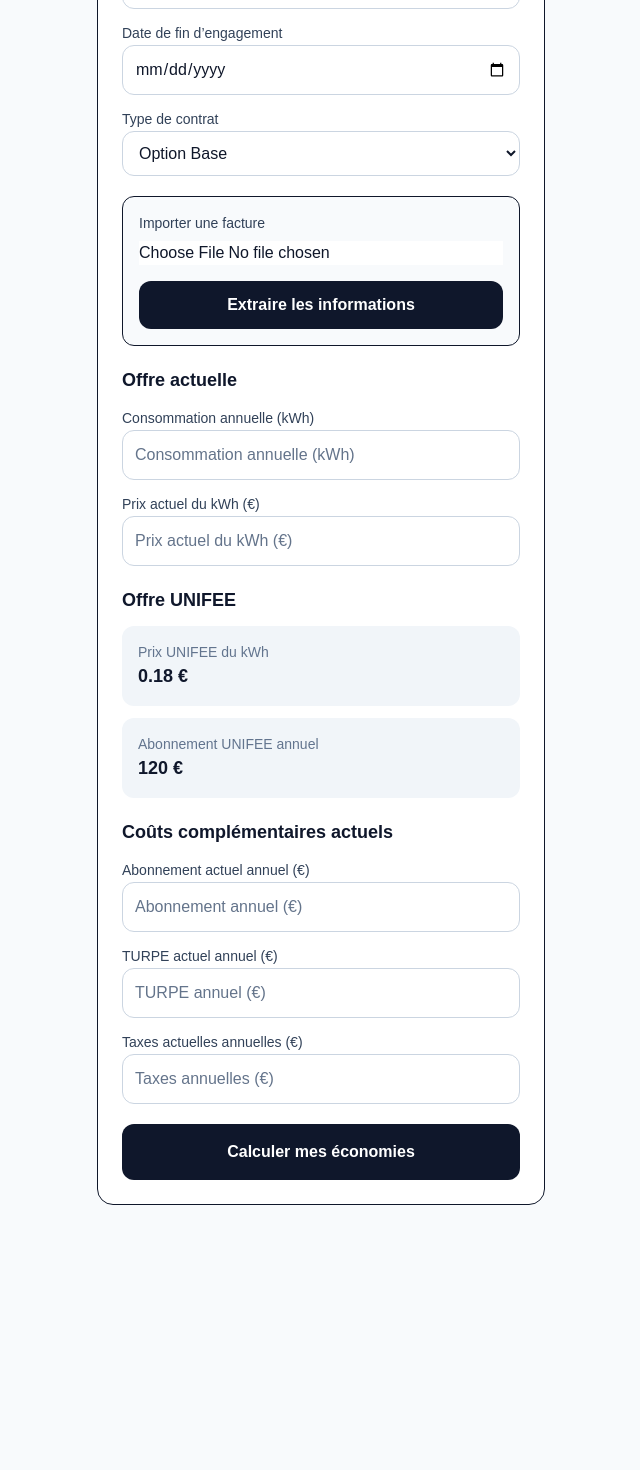
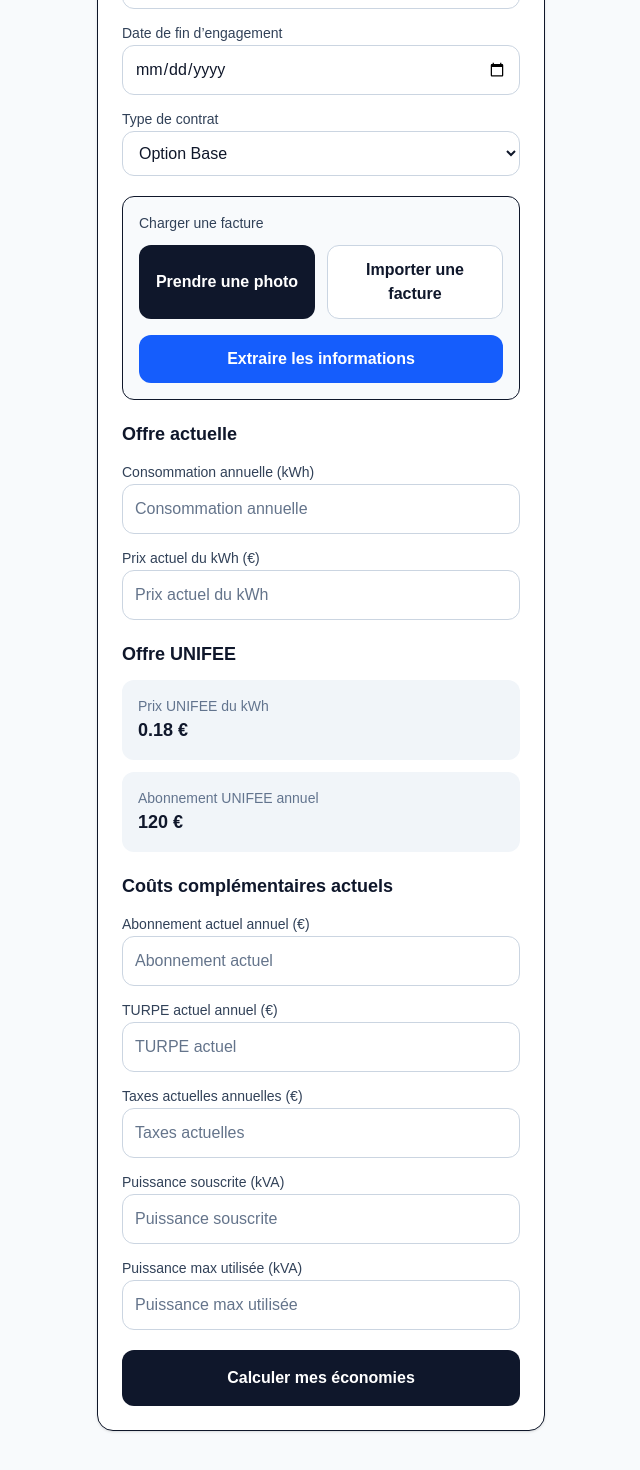
Before and after one commit to Marchalthomas-creator/Unifee-v3-, a Next.js app: page /simulation-electricite in a window 1280 px wide. Shown: the part 402-1872 px from the top of the page, without its empty margins (319-959 px from the left). Before the commit the page ends 1647 px from the top, so only its background shows below. Built offline with nearby package versions, Linux system fonts and the light colour scheme.

Commit message:
ultra pro electricity page

```diff
--- a/app/simulation-electricite/page.tsx
+++ b/app/simulation-electricite/page.tsx
@@ -1,7 +1,8 @@
 "use client";
 
-import { useEffect, useState } from "react";
+import { useEffect, useRef, useState } from "react";
 import { useRouter } from "next/navigation";
+import { jsPDF } from "jspdf";
 
 function genererId() {
   return `${Date.now()}-${Math.floor(Math.random() * 1000000)}`;
@@ -9,6 +10,9 @@ function genererId() {
 
 export default function SimulationElectricitePage() {
   const router = useRouter();
+
+  const photoInputRef = useRef<HTMLInputElement | null>(null);
+  const fileInputRef = useRef<HTMLInputElement | null>(null);
 
   const [nomClient, setNomClient] = useState("");
   const [ville, setVille] = useState("");
@@ -22,13 +26,14 @@ export default function SimulationElectricitePage() {
 
   const [prixHP, setPrixHP] = useState("");
   const [consoHP, setConsoHP] = useState("");
-
   const [prixHC, setPrixHC] = useState("");
   const [consoHC, setConsoHC] = useState("");
 
   const [abonnement, setAbonnement] = useState("");
   const [turpe, setTurpe] = useState("");
   const [taxes, setTaxes] = useState("");
+  const [puissanceSouscrite, setPuissanceSouscrite] = useState("");
+  const [puissanceMax, setPuissanceMax] = useState("");
 
   const [facture, setFacture] = useState<File | null>(null);
   const [messageExtraction, setMessageExtraction] = useState("");
@@ -58,14 +63,20 @@ export default function SimulationElectricitePage() {
     }
   }, []);
 
+  function gererSelectionFacture(file: File | null) {
+    if (!file) return;
+    setFacture(file);
+    setMessageExtraction("");
+  }
+
   function extraireFacture() {
     if (!facture) {
-      setMessageExtraction("Veuillez d’abord importer une facture.");
+      setMessageExtraction("Veuillez d’abord charger une photo ou une facture.");
       return;
     }
 
     setMessageExtraction(
-      `Facture prête à être analysée : ${facture.name}. La vraie extraction IA sera ajoutée à l’étape suivante.`
+      `Facture chargée : ${facture.name}. Le bouton est prêt pour la future extraction automatique OCR/IA.`
     );
   }
 
@@ -122,8 +133,54 @@ export default function SimulationElectricitePage() {
     setPourcentage(reduction);
   }
 
+  function genererPDF() {
+    if (
+      economieAnnuelle === null ||
+      coutActuel === null ||
+      coutUnifee === null
+    ) {
+      return;
+    }
+
+    const doc = new jsPDF();
+
+    doc.setFontSize(20);
+    doc.text("UNIFEE - Simulation Électricité", 20, 20);
+
+    doc.setFontSize(11);
+    doc.text(`Client : ${nomClient || "-"}`, 20, 35);
+    doc.text(`Ville : ${ville || "-"}`, 20, 43);
+    doc.text(`Fournisseur : ${fournisseur || "-"}`, 20, 51);
+    doc.text(`Type de contrat : ${typeContrat === "base" ? "Option Base" : "Heures Pleines / Heures Creuses"}`, 20, 59);
+
+    doc.setFontSize(14);
+    doc.text("Résultat de la simulation", 20, 75);
+
+    doc.setFontSize(12);
+    doc.text(`Coût actuel annuel : ${coutActuel.toFixed(0)} €`, 20, 88);
+    doc.text(`Coût annuel avec UNIFEE : ${coutUnifee.toFixed(0)} €`, 20, 96);
+    doc.text(`Économie annuelle : ${economieAnnuelle.toFixed(0)} €`, 20, 108);
+    doc.text(`Économie mensuelle : ${economieMensuelle?.toFixed(0)} €`, 20, 116);
+    doc.text(`Réduction estimée : ${pourcentage?.toFixed(1)} %`, 20, 124);
+
+    doc.setFontSize(12);
+    doc.setTextColor(0, 128, 0);
+    doc.text(
+      `En passant chez UNIFEE, vous économisez environ ${economieAnnuelle.toFixed(0)} € par an.`,
+      20,
+      140
+    );
+
+    doc.setTextColor(0, 0, 0);
+    doc.save(`simulation-electricite-${nomClient || "client"}.pdf`);
+  }
+
   function enregistrerSimulation() {
-    if (economieAnnuelle === null || coutActuel === null || coutUnifee === null) {
+    if (
+      economieAnnuelle === null ||
+      coutActuel === null ||
+      coutUnifee === null
+    ) {
       return;
     }
 
@@ -148,6 +205,8 @@ export default function SimulationElectricitePage() {
       abonnement,
       turpe,
       taxes,
+      puissanceSouscrite,
+      puissanceMax,
       prixUnifee,
       aboUnifee,
       prixUnifeeHP,
@@ -173,48 +232,42 @@ export default function SimulationElectricitePage() {
           Simulation Électricité
         </h1>
 
-        <div className="space-y-5 rounded-2xl border bg-white p-6">
+        <div className="space-y-5 rounded-2xl border bg-white p-6 shadow-sm">
           <div className="space-y-3">
             <h2 className="text-lg font-semibold text-slate-900">
               Informations client
             </h2>
 
             <div className="space-y-2">
-              <label className="text-sm font-medium text-slate-700">
-                Nom du client
-              </label>
+              <label className="text-sm font-medium text-slate-700">Nom du client</label>
               <input
                 type="text"
-                placeholder="Nom du client"
                 value={nomClient}
                 onChange={(e) => setNomClient(e.target.value)}
                 className="w-full rounded-xl border p-3"
+                placeholder="Nom du client"
               />
             </div>
 
             <div className="space-y-2">
-              <label className="text-sm font-medium text-slate-700">
-                Ville
-              </label>
+              <label className="text-sm font-medium text-slate-700">Ville</label>
               <input
                 type="text"
-                placeholder="Ville"
                 value={ville}
                 onChange={(e) => setVille(e.target.value)}
                 className="w-full rounded-xl border p-3"
+                placeholder="Ville"
               />
             </div>
 
             <div className="space-y-2">
-              <label className="text-sm font-medium text-slate-700">
-                Fournisseur actuel
-              </label>
+              <label className="text-sm font-medium text-slate-700">Fournisseur actuel</label>
               <input
                 type="text"
-                placeholder="Nom du fournisseur"
                 value={fournisseur}
                 onChange={(e) => setFournisseur(e.target.value)}
                 className="w-full rounded-xl border p-3"
+                placeholder="Nom du fournisseur"
               />
             </div>
 
@@ -231,9 +284,7 @@ export default function SimulationElectricitePage() {
             </div>
 
             <div className="space-y-2">
-              <label className="text-sm font-medium text-slate-700">
-                Type de contrat
-              </label>
+              <label className="text-sm font-medium text-slate-700">Type de contrat</label>
               <select
                 value={typeContrat}
                 onChange={(e) => setTypeContrat(e.target.value)}
@@ -246,31 +297,55 @@ export default function SimulationElectricitePage() {
           </div>
 
           <div className="rounded-xl border bg-slate-50 p-4">
-            <label className="mb-2 block text-sm font-medium text-slate-700">
+            <p className="mb-3 text-sm font-medium text-slate-700">
+              Charger une facture
+            </p>
+
+            <div className="grid grid-cols-2 gap-3">
+              <button
+                type="button"
+                onClick={() => photoInputRef.current?.click()}
+                className="rounded-xl bg-slate-900 p-3 font-semibold text-white transition hover:bg-slate-800"
+              >
+                Prendre une photo
+              </button>
+
+              <button
+                type="button"
+                onClick={() => fileInputRef.current?.click()}
+                className="rounded-xl border border-slate-300 bg-white p-3 font-semibold text-slate-900 transition hover:bg-slate-50"
+              >
                 Importer une facture
-            </label>
+              </button>
+            </div>
 
             <input
+              ref={photoInputRef}
+              type="file"
+              accept="image/*"
+              capture="environment"
+              className="hidden"
+              onChange={(e) => gererSelectionFacture(e.target.files?.[0] || null)}
+            />
+
+            <input
+              ref={fileInputRef}
               type="file"
               accept="image/*,.pdf"
-              onChange={(e) => {
-                if (e.target.files && e.target.files[0]) {
-                  setFacture(e.target.files[0]);
-                  setMessageExtraction("");
-                }
-              }}
-              className="w-full"
+              className="hidden"
+              onChange={(e) => gererSelectionFacture(e.target.files?.[0] || null)}
             />
 
             {facture && (
-              <p className="mt-2 text-sm text-green-600">
+              <p className="mt-3 text-sm text-green-600">
                 Fichier sélectionné : {facture.name}
               </p>
             )}
 
             <button
+              type="button"
               onClick={extraireFacture}
-              className="mt-4 w-full rounded-xl bg-slate-900 p-3 font-semibold text-white transition hover:bg-slate-800"
+              className="mt-4 w-full rounded-xl bg-blue-600 p-3 font-semibold text-white transition hover:bg-blue-700"
             >
               Extraire les informations
             </button>
@@ -283,9 +358,7 @@ export default function SimulationElectricitePage() {
           {typeContrat === "base" && (
             <>
               <div className="space-y-3">
-                <h2 className="text-lg font-semibold text-slate-900">
-                  Offre actuelle
-                </h2>
+                <h2 className="text-lg font-semibold text-slate-900">Offre actuelle</h2>
 
                 <div className="space-y-2">
                   <label className="text-sm font-medium text-slate-700">
@@ -293,10 +366,10 @@ export default function SimulationElectricitePage() {
                   </label>
                   <input
                     type="number"
-                    placeholder="Consommation annuelle (kWh)"
                     value={consommation}
                     onChange={(e) => setConsommation(e.target.value)}
                     className="w-full rounded-xl border p-3"
+                    placeholder="Consommation annuelle"
                   />
                 </div>
 
@@ -306,33 +379,25 @@ export default function SimulationElectricitePage() {
                   </label>
                   <input
                     type="number"
-                    placeholder="Prix actuel du kWh (€)"
                     value={prixKwh}
                     onChange={(e) => setPrixKwh(e.target.value)}
                     className="w-full rounded-xl border p-3"
+                    placeholder="Prix actuel du kWh"
                   />
                 </div>
               </div>
 
               <div className="space-y-3">
-                <h2 className="text-lg font-semibold text-slate-900">
-                  Offre UNIFEE
-                </h2>
+                <h2 className="text-lg font-semibold text-slate-900">Offre UNIFEE</h2>
 
                 <div className="rounded-xl bg-slate-100 p-4">
                   <p className="text-sm text-slate-500">Prix UNIFEE du kWh</p>
-                  <p className="text-lg font-semibold text-slate-900">
-                    {prixUnifee} €
-                  </p>
+                  <p className="text-lg font-semibold text-slate-900">{prixUnifee} €</p>
                 </div>
 
                 <div className="rounded-xl bg-slate-100 p-4">
-                  <p className="text-sm text-slate-500">
-                    Abonnement UNIFEE annuel
-                  </p>
-                  <p className="text-lg font-semibold text-slate-900">
-                    {aboUnifee} €
-                  </p>
+                  <p className="text-sm text-slate-500">Abonnement UNIFEE annuel</p>
+                  <p className="text-lg font-semibold text-slate-900">{aboUnifee} €</p>
                 </div>
               </div>
             </>
@@ -341,9 +406,7 @@ export default function SimulationElectricitePage() {
           {typeContrat === "hc-hp" && (
             <>
               <div className="space-y-3">
-                <h2 className="text-lg font-semibold text-slate-900">
-                  Offre actuelle
-                </h2>
+                <h2 className="text-lg font-semibold text-slate-900">Offre actuelle</h2>
 
                 <div className="space-y-2">
                   <label className="text-sm font-medium text-slate-700">
@@ -351,10 +414,10 @@ export default function SimulationElectricitePage() {
                   </label>
                   <input
                     type="number"
-                    placeholder="Prix kWh heure pleine (€)"
                     value={prixHP}
                     onChange={(e) => setPrixHP(e.target.value)}
                     className="w-full rounded-xl border p-3"
+                    placeholder="Prix HP"
                   />
                 </div>
 
@@ -364,10 +427,10 @@ export default function SimulationElectricitePage() {
                   </label>
                   <input
                     type="number"
-                    placeholder="Consommation heure pleine (kWh)"
                     value={consoHP}
                     onChange={(e) => setConsoHP(e.target.value)}
                     className="w-full rounded-xl border p-3"
+                    placeholder="Consommation HP"
                   />
                 </div>
 
@@ -377,10 +440,10 @@ export default function SimulationElectricitePage() {
                   </label>
                   <input
                     type="number"
-                    placeholder="Prix kWh heure creuse (€)"
                     value={prixHC}
                     onChange={(e) => setPrixHC(e.target.value)}
                     className="w-full rounded-xl border p-3"
+                    placeholder="Prix HC"
                   />
                 </div>
 
@@ -390,17 +453,17 @@ export default function SimulationElectricitePage() {
                   </label>
                   <input
                     type="number"
-                    placeholder="Consommation heure creuse (kWh)"
                     value={consoHC}
                     onChange={(e) => setConsoHC(e.target.value)}
                     className="w-full rounded-xl border p-3"
+                    placeholder="Consommation HC"
                   />
                 </div>
 
                 {prixMoyenActuel !== null && (
                   <div className="rounded-xl bg-slate-100 p-4">
                     <p className="text-sm text-slate-500">Prix moyen actuel</p>
-                    <p className="font-semibold text-slate-900">
+                    <p className="text-lg font-semibold text-slate-900">
                       {prixMoyenActuel.toFixed(4)} €/kWh
                     </p>
                   </div>
@@ -408,31 +471,21 @@ export default function SimulationElectricitePage() {
               </div>
 
               <div className="space-y-3">
-                <h2 className="text-lg font-semibold text-slate-900">
-                  Offre UNIFEE
-                </h2>
+                <h2 className="text-lg font-semibold text-slate-900">Offre UNIFEE</h2>
 
                 <div className="rounded-xl bg-slate-100 p-4">
                   <p className="text-sm text-slate-500">Prix UNIFEE heure pleine</p>
-                  <p className="text-lg font-semibold text-slate-900">
-                    {prixUnifeeHP} €
-                  </p>
+                  <p className="text-lg font-semibold text-slate-900">{prixUnifeeHP} €</p>
                 </div>
 
                 <div className="rounded-xl bg-slate-100 p-4">
                   <p className="text-sm text-slate-500">Prix UNIFEE heure creuse</p>
-                  <p className="text-lg font-semibold text-slate-900">
-                    {prixUnifeeHC} €
-                  </p>
+                  <p className="text-lg font-semibold text-slate-900">{prixUnifeeHC} €</p>
                 </div>
 
                 <div className="rounded-xl bg-slate-100 p-4">
-                  <p className="text-sm text-slate-500">
-                    Abonnement UNIFEE annuel
-                  </p>
-                  <p className="text-lg font-semibold text-slate-900">
-                    {aboUnifeeHcHp} €
-                  </p>
+                  <p className="text-sm text-slate-500">Abonnement UNIFEE annuel</p>
+                  <p className="text-lg font-semibold text-slate-900">{aboUnifeeHcHp} €</p>
                 </div>
               </div>
             </>
@@ -449,10 +502,10 @@ export default function SimulationElectricitePage() {
               </label>
               <input
                 type="number"
-                placeholder="Abonnement annuel (€)"
                 value={abonnement}
                 onChange={(e) => setAbonnement(e.target.value)}
                 className="w-full rounded-xl border p-3"
+                placeholder="Abonnement actuel"
               />
             </div>
 
@@ -462,10 +515,10 @@ export default function SimulationElectricitePage() {
               </label>
               <input
                 type="number"
-                placeholder="TURPE annuel (€)"
                 value={turpe}
                 onChange={(e) => setTurpe(e.target.value)}
                 className="w-full rounded-xl border p-3"
+                placeholder="TURPE actuel"
               />
             </div>
 
@@ -475,15 +528,42 @@ export default function SimulationElectricitePage() {
               </label>
               <input
                 type="number"
-                placeholder="Taxes annuelles (€)"
                 value={taxes}
                 onChange={(e) => setTaxes(e.target.value)}
                 className="w-full rounded-xl border p-3"
+                placeholder="Taxes actuelles"
+              />
+            </div>
+
+            <div className="space-y-2">
+              <label className="text-sm font-medium text-slate-700">
+                Puissance souscrite (kVA)
+              </label>
+              <input
+                type="number"
+                value={puissanceSouscrite}
+                onChange={(e) => setPuissanceSouscrite(e.target.value)}
+                className="w-full rounded-xl border p-3"
+                placeholder="Puissance souscrite"
+              />
+            </div>
+
+            <div className="space-y-2">
+              <label className="text-sm font-medium text-slate-700">
+                Puissance max utilisée (kVA)
+              </label>
+              <input
+                type="number"
+                value={puissanceMax}
+                onChange={(e) => setPuissanceMax(e.target.value)}
+                className="w-full rounded-xl border p-3"
+                placeholder="Puissance max utilisée"
               />
             </div>
           </div>
 
           <button
+            type="button"
             onClick={calculer}
             className="w-full rounded-xl bg-slate-900 p-4 font-semibold text-white transition hover:bg-slate-800"
           >
@@ -538,13 +618,24 @@ export default function SimulationElectricitePage() {
               </p>
             </div>
 
+            <div className="space-y-3">
               <button
+                type="button"
+                onClick={genererPDF}
+                className="w-full rounded-xl bg-blue-600 p-4 font-semibold text-white transition hover:bg-blue-700"
+              >
+                Télécharger le PDF client
+              </button>
+
+              <button
+                type="button"
                 onClick={enregistrerSimulation}
                 className="w-full rounded-xl bg-green-600 p-4 font-semibold text-white transition hover:bg-green-700"
               >
                 Enregistrer la simulation
               </button>
             </div>
+          </div>
         )}
       </div>
     </main>
--- a/package.json
+++ b/package.json
@@ -9,6 +9,7 @@
     "lint": "eslint"
   },
   "dependencies": {
+    "jspdf": "^4.2.0",
     "next": "16.1.6",
     "react": "19.2.3",
     "react-dom": "19.2.3"
```
Also changed, not shown: 1 other file (tests, documents, lock files or other folders). Lines whose indentation alone changed are shown as unchanged.
